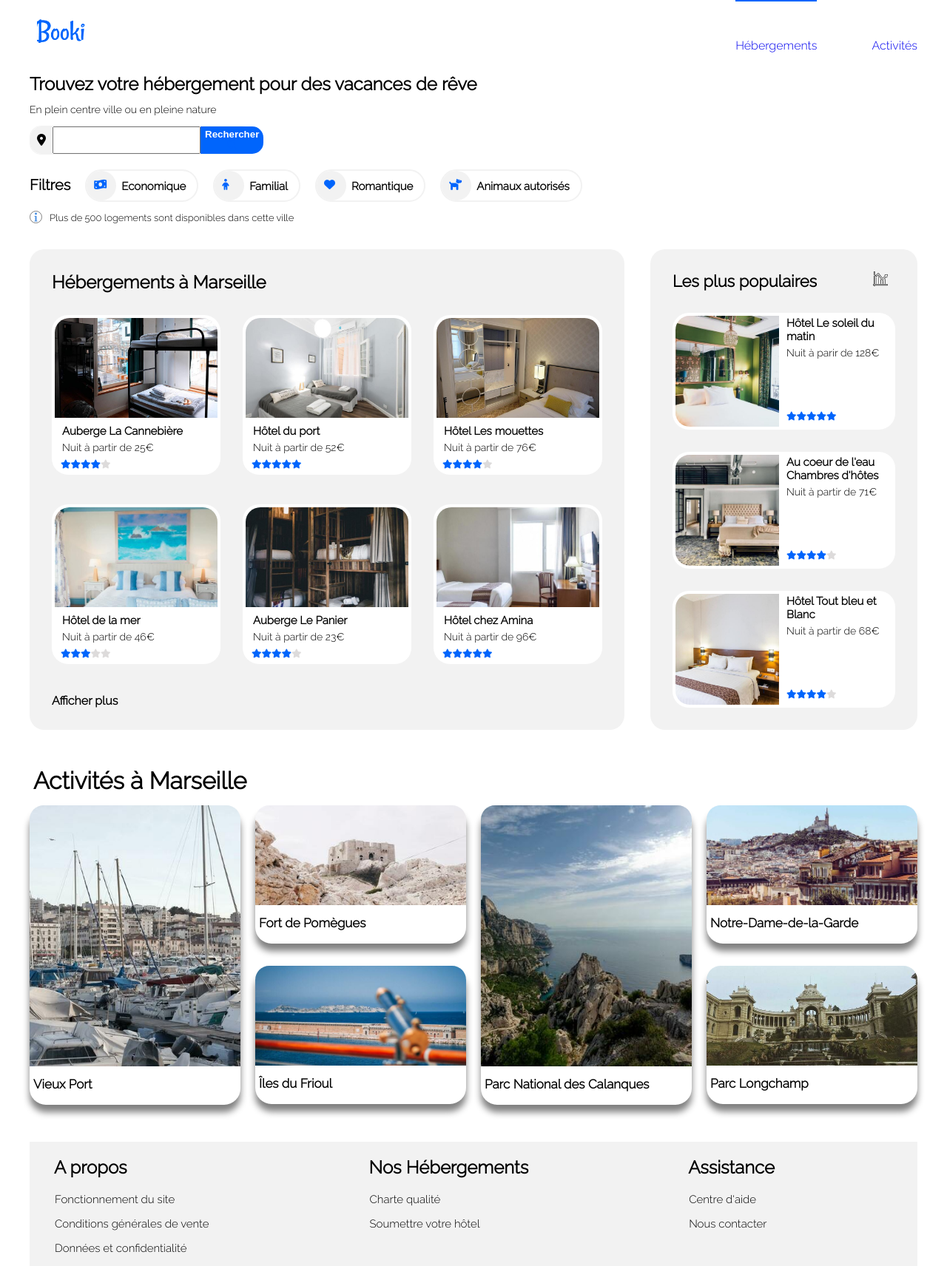
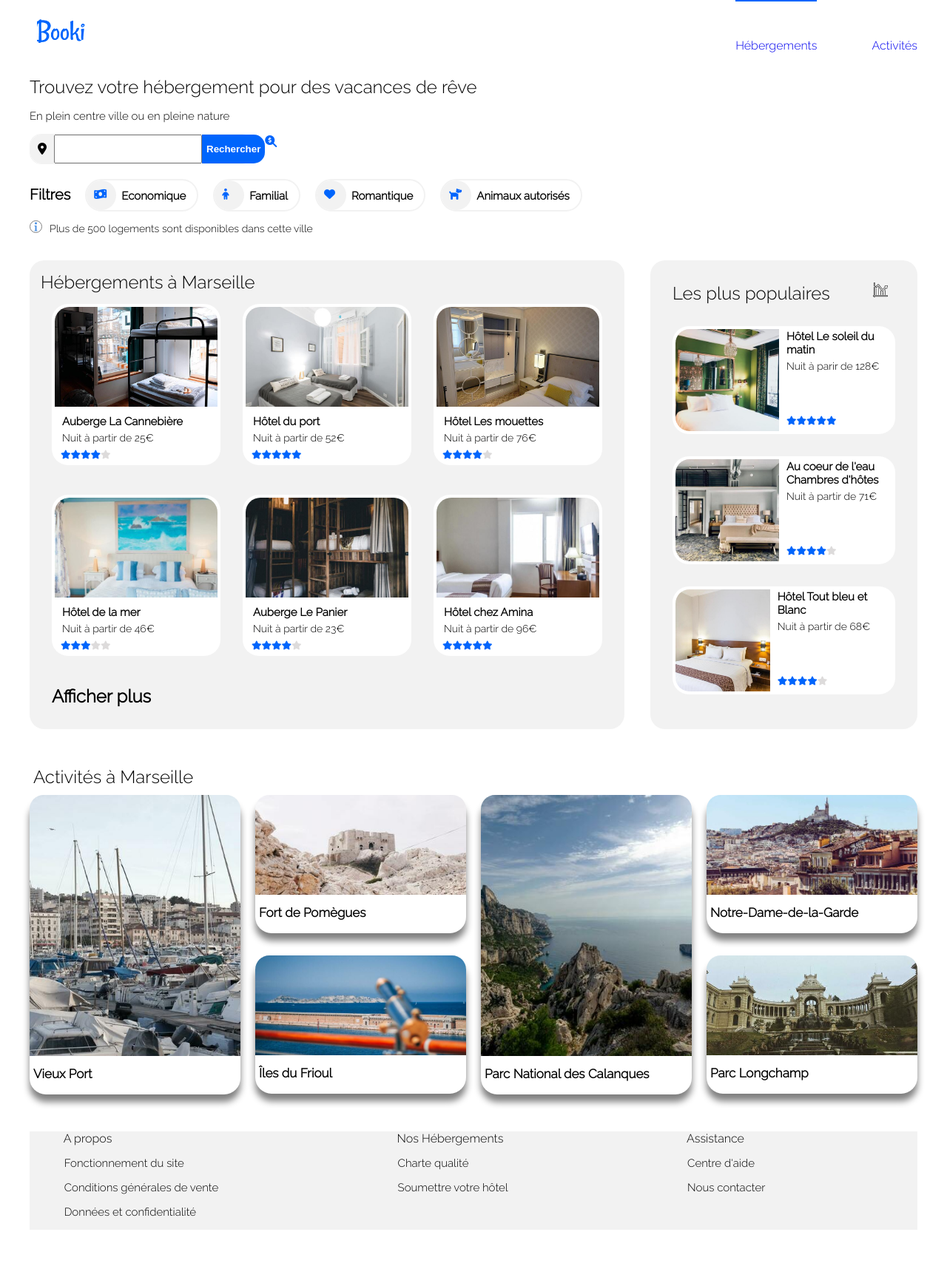
Before and after one commit to vatto46/P2_THIBAULT_ARTHUR, a plain HTML site: page index.html in a window 1280 px wide. Shown: the whole page at 74% size. After the commit the page ends 1663 px from the top, so only its background shows below. Drawn offline with Linux system fonts and the light colour scheme.

Commit message:
preparation rendu final

```diff
--- a/index.html
+++ b/index.html
@@ -4,8 +4,6 @@
       <meta charset="utf-8">
       <meta name="viewport" content="width=device-width, initial-scale=1 user-scalable=0">
       <title>Booki</title>
-      <link rel="preconnect" href="https://fonts.googleapis.com">
-      <link rel="preconnect" href="https://fonts.gstatic.com" crossorigin>
       <script src="https://kit.fontawesome.com/79ef9fc21d.js" crossorigin="anonymous"></script>
       <link href="https://fonts.googleapis.com/css2?family=Raleway:wght@300&display=swap" rel="stylesheet">
       <link rel="stylesheet" href="https://cdn.jsdelivr.net/npm/@fortawesome/fontawesome-free@5.15.4/css/fontawesome.min.css"
@@ -21,13 +19,13 @@
 </header>
                         <!-- NAV (CSS: ligne 77 à 185) -->
 <nav class="nav">
-  <h2 class="trouvez">Trouvez votre hébergement pour des vacances de rêve</h2>
+  <p class="trouvez">Trouvez votre hébergement pour des vacances de rêve</p>
   <p class="plein">En plein centre ville ou en pleine nature</p>
 
 <div class="recherche">
   <div class="logo_loc"><i class="fas fa-map-marker-alt"></i></div>
   <input type="search"/>
-  <button class="rch">Rechercher<i class="fa-solid fa-magnifying-glass"></i></button>
+  <button class="rch">Rechercher</button><div class="loupe"><i class="fa-solid fa-magnifying-glass-dollar"></i></div>
 </div>
 <div class="filtres">
   <div class="flt">Filtres</div>
@@ -49,14 +47,14 @@
     </div>
 </div>
     <div class="information">
-      <img class="logo_i" src="images/logo/i.png">
+      <img class="logo_i" src="images/logo/i.png" alt="logo information">
       <p class="plus">Plus de 500 logements sont disponibles dans cette ville</p>
     </div>
 </nav>
                               <!-- SECTION HEBERGEMENT (CSS: ligne 186 à 265) -->
 <section class="section_hebergement">
   <div class="hebergements">
-    <h1><div id="hebergement">Hébergements à Marseille</div></h1>
+    <div id="hebergement">Hébergements à Marseille</div>
     <article class="block_hebergement">
       <div class="canne border shadow_smartphone">
         <a href="#">
@@ -135,10 +133,10 @@
   </div>
                                 <!-- ASIDE (CSS: ligne 266 à 305)-->
   <aside class="hebergements plus_populaires">
-    <h1 class="popu">Les plus populaires <img class="logo_populaire" src="images/logo/tendance.png" alt="logo tendance"></h1>
+    <p class="popu">Les plus populaires <img class="logo_populaire" src="images/logo/tendance.png" alt="logo tendance"></p>
     <div class="hotel_populaires">
-    <div class="block_aside border"><a href="#">
-      <img class="img_popu" src="images/hebergements/4_small/matin.jpg">
+      <a href="#"><div class="block_aside border">
+      <img class="img_popu" src="images/hebergements/4_small/matin.jpg" alt="hotel le soleil du matin">
         <div class="texte"><p class="nom">Hôtel Le soleil du matin </p>
           <p class="prix">Nuit à parir de 128€</p>
             <div class="etoile_populaire etoile2 margin-etoile">
@@ -147,10 +145,10 @@
               <i class="fas fa-star"></i>
               <i class="fas fa-star"></i>
               <i class="fas fa-star"></i>
-            </div></a>
+            </div>
         </div>
-    </div>
-    <div class="block_aside border"><a href="#">
+    </div></a>
+    <a href="#"><div class="block_aside border">
       <img class="img_popu" src="images/hebergements/4_small/coeur.jpg" alt="Au coeur de l'eau Chambres d'hôtes">
         <div class="texte"><p class="nom">Au coeur de l'eau Chambres d'hôtes</p>
           <p class="prix">Nuit à partir de 71€</p>
@@ -160,10 +158,10 @@
               <i class="fas fa-star"></i>
               <i class="fas fa-star"></i>
               <i class="fas fa-star etoile_grise"></i>
-            </div></a>
-        </div>
-    </div>
-    <div class="block_aside border"><a href="#">
+            </div>
+          </div>
+        </div></a>
+        <a href="#"><div class="block_aside border">
       <img class="img_popu" src="images/hebergements/4_small/blanc.jpg" alt="Hôtel Tout bleu et Blanc">
         <div class="texte"><p class="nom">Hôtel Tout bleu et Blanc </p>
           <p class="prix">Nuit à partir de 68€</p>
@@ -173,19 +171,19 @@
               <i class="fas fa-star"></i>
               <i class="fas fa-star"></i>
               <i class="fas fa-star etoile_grise"></i>
-            </div></a>
+            </div>
         </div>
-    </div>
+    </div></a>
   </div>
   </aside>
 </section>
                               <!-- SECTION ACTIVITES (CSS: ligne 306 à 342) -->
-  <h1 class="titre_activites"><div id="Activités"></div>Activités à Marseille</h1>
+  <div class="titre_activites" id="Activités">Activités à Marseille</div>
   <section class="activites">
-    <div class="shadow border"> <a href="#">
+    <a href="#"><div class="shadow border">
       <img class="image image_grande" src="images/activites/4_small/vieux.jpg" alt="Vieux Port">
-        <p class="txt_img">Vieux Port</p></a>
-    </div>
+        <p class="txt_img">Vieux Port</p>
+    </div></a>
 
     <div>
       <div class="shadow border" id="activite_2"><a href="#">
@@ -206,9 +204,9 @@
     <div>
       <div class="shadow border" id="activite_5"><a href="#">
         <img class="image" src="images/activites/4_small/dame.jpg" alt="Notre-Dame-de-la-Garde">
-          <p class="txt_img">Notre-Dame-de-la-Garde</p>
-      </div>
-    <div class="shadow border"id="activite_6"><a href="#">
+          <p class="txt_img">Notre-Dame-de-la-Garde</p></a>
+        </div>
+    <div class="shadow border" id="activite_6"><a href="#">
         <img class="image" src="images/activites/4_small/parc.jpg" alt="Parc Longchamp">
           <p class="txt_img">Parc Longchamp</p></a>
       </div>
@@ -216,16 +214,16 @@
   </section>
                               <!-- FOOTER (CSS: ligne 343 à 361)-->
     <footer class="footer">
-      <li class="propos"><h2>A propos</h2>
+      <li class="propos">A propos
         <ul>Fonctionnement du site</ul>
         <ul>Conditions générales de vente</ul>
         <ul>Données et confidentialité</ul>
       </li>
-      <li class="heberge"><h2>Nos Hébergements</h2>
+      <li class="heberge">Nos Hébergements
         <ul>Charte qualité</ul>
         <ul> Soumettre votre hôtel</ul>
       </li>
-      <li class="assistance"><h2>Assistance</h2>
+      <li class="assistance">Assistance
         <ul>Centre d'aide</ul>
         <ul>Nous contacter</ul>
       </li>
--- a/style.css
+++ b/style.css
@@ -59,9 +59,13 @@ margin-left: 70px;
                     /* NAV */
 .plein
 {
-font-size: 14px;
+font-size: 15px;
 margin-top: -8px;
 color: black;
+}
+.trouvez
+{
+font-size: x-large;
 }
 .recherche
 {
@@ -74,7 +78,7 @@ margin-right: 898px;
 {
 background-color: #F2F2F2;
 border-radius: 15px 0px 0px 15px;
-padding: 9px;
+padding: 10px;
 }
 i
 {
@@ -163,7 +167,7 @@ max-width: 20px;
 {
 display: flex;
 flex-direction: row;
-font-size: 13px;
+font-size: 14px;
 }
 .logo_i
 {
@@ -196,6 +200,7 @@ display: flex;
 flex-direction: column;
 background-color: #F2F2F2;
 padding: 15px;
+font-size: x-large;
 border-radius: 20px 20px 20px 20px;
 }
 .block_hebergement
@@ -266,7 +271,7 @@ margin-left: 35px;
 .popu
 {
 margin: 15px;
-font-size: 22px;
+font-size: x-large;
 }
 .block_aside
 {
@@ -280,7 +285,8 @@ background-color: white;
 {
 display: flex;
 margin-left: 10px;
-margin-top: 72px;
+margin-top: 60px;
+padding-bottom: 12px;
 }
 .etoile_grise
 {
@@ -294,7 +300,7 @@ flex-direction: column;
 .img_popu
 {
 width: 140px;
-height: 150px;
+height: 138px;
 border-top-left-radius: 19px 19px;
 border-bottom-left-radius: 19px 19px;
 margin: 4px 0px 0px 4px;
@@ -317,6 +323,8 @@ justify-content: space-between;
 {
 margin-left: 5px;
 margin-top: 50px;
+font-size: x-large;
+margin-bottom: 10px;
 }
 .shadow
 {
@@ -441,6 +449,11 @@ border-top-left-radius: 20px 20px;
 border-top-right-radius: 20px 20px;
 border-bottom-left-radius: 0px 0px;
 }
+.shadow
+{
+height: 180px;
+margin-bottom: 30px;
+}
 .titre_activites
 {
 font-size: 27px;
@@ -449,8 +462,17 @@ margin: 25px 0px 15px 15px;
 .activites
 {
 display: flex;
+flex-direction: column;
 flex-wrap: wrap;
 justify-content: space-evenly;
+}
+.txt_img
+{
+text-align: center;
+}
+.image
+{
+width: 800px;
 }
 #activite_3
 {
@@ -458,7 +480,7 @@ margin-bottom: 30px;
 }
 .image_grande
 {
-height: 110px;
+height: 135px;
 }
 li
 {
@@ -522,10 +544,6 @@ flex-direction: column-reverse;
 {
 flex-direction: column;
 }
-img
-{
-width: 337px;
-}
 .hebergements
 {
 background-color: white;
@@ -548,8 +566,8 @@ margin-top: 5px;
 .txt_img
 {
 padding-left: 10px;
-padding-top: 5px;
 padding-bottom: 5px;
+text-align: left;
 }
 .block_aside
 {
@@ -573,10 +591,15 @@ img
 {
 width: 365px;
 }
+.shadow
+{
+margin-bottom: 0px;
+width: 373px;
+}
 .img_popu
 {
 width: 150px;
-height: 130px;
+height: 123px;
 border-top-left-radius: 20px 20px;
 border-bottom-left-radius: 20px 20px;
 border-top-right-radius: 0px 0px;
@@ -590,6 +613,10 @@ height: 130px;
 {
 margin-top: 65px;
 }
+.activites
+{
+align-items: center;
+}
 .image_grande
 {
 width: 365px;
@@ -600,7 +627,7 @@ margin-top: 30px;
 }
 .image
 {
-width: 365px;
+width: 373px;
 }
 footer
 {
```
